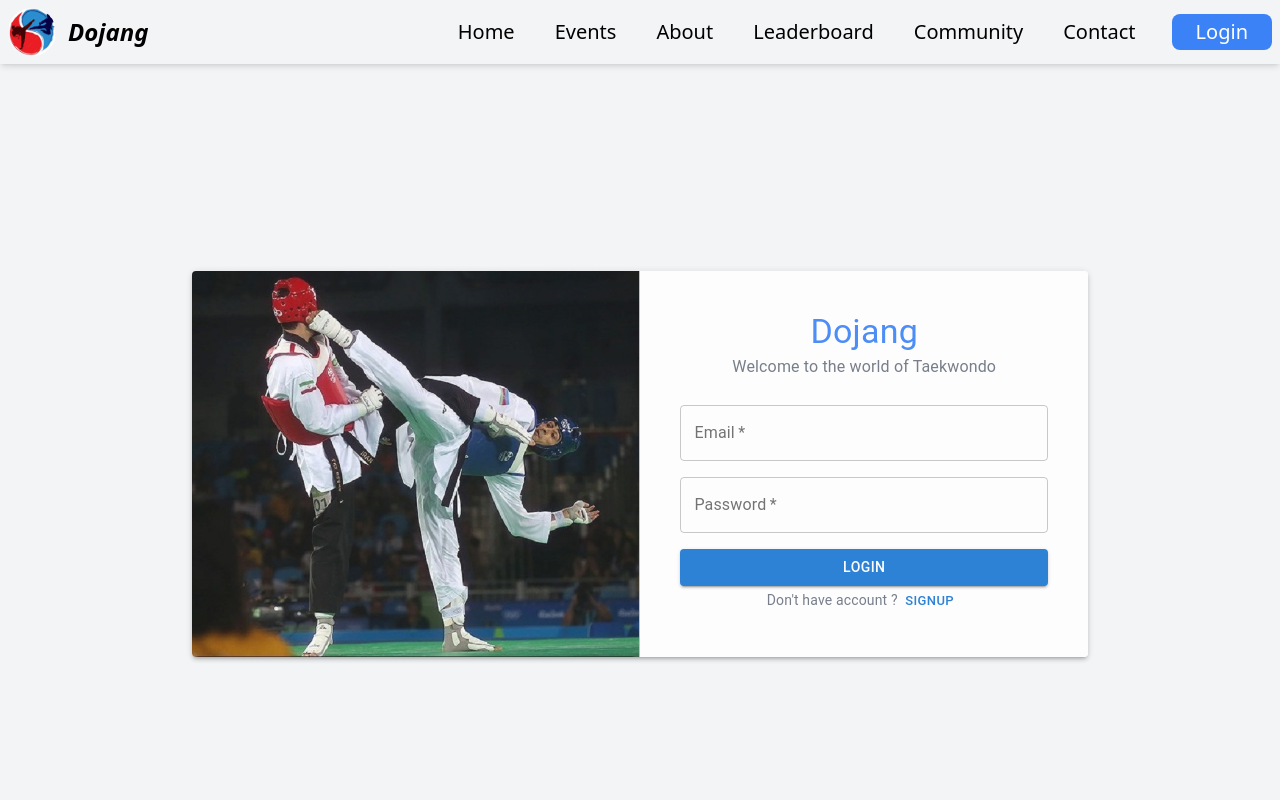
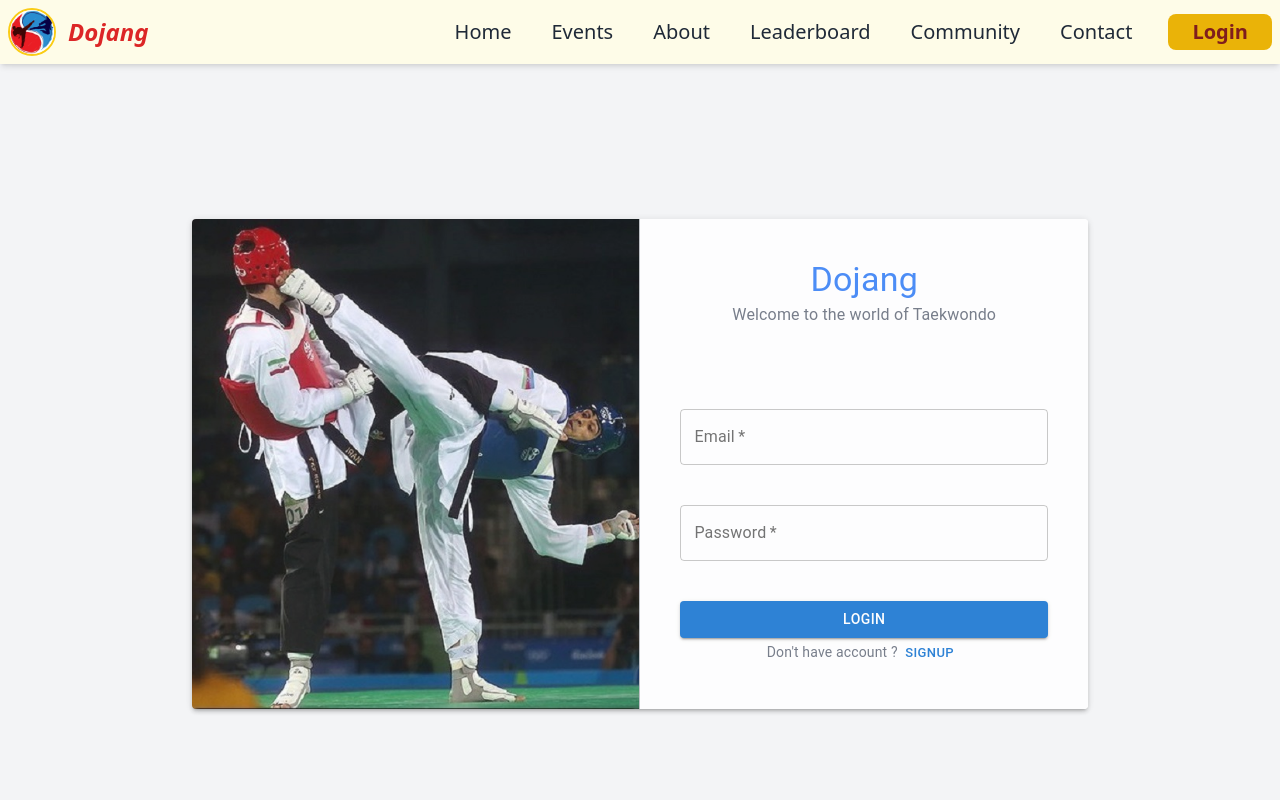
Before and after one commit to niroj891/DojangFrontend, a React (Vite) app: page /login in a window 1280 px wide. Shown: the top 800 px of the page. Built offline with nearby package versions, Linux system fonts and the light colour scheme.

Commit message:
Re-designed Testimonial .jsx added role in Registration form

```diff
--- a/src/Authentication/Login.jsx
+++ b/src/Authentication/Login.jsx
@@ -1,44 +1,52 @@
 import React, { useState } from "react";
 import axios from "axios";
-import { TextField, Button, Typography, Box, Paper, Divider } from "@mui/material";
+import { TextField, Button, Typography, Box, Paper, Divider, Alert } from "@mui/material";
 import { API_BASE_URL } from "../config/api.js";
 import { useNavigate } from "react-router-dom";
-import { useDispatch } from "react-redux"
+import { useDispatch } from "react-redux";
 import { loginUser } from "../Redux/Auth/auth.action";
 import { Formik, Form, Field, ErrorMessage } from "formik";
 import * as Yup from "yup";
 
-
 const validationSchema = Yup.object().shape({
-
     email: Yup.string().email("Invalid email").required("Email is required"),
     password: Yup.string()
         .min(6, "Password must be at least 6 characters")
         .required("Password is required"),
 });
 
-
 const LoginPage = () => {
-    // const [email, setEmail] = useState("");
-    // const [password, setPassword] = useState("");
-    const [error, setError] = useState("");
+    const [authError, setAuthError] = useState(null);
     const navigate = useNavigate();
     const dispatch = useDispatch();
-
-
-
 
     const initialValues = {
         email: "",
         password: "",
     };
 
-    const handleSubmit = (values, {
-        setSubmitting }) => {
-        console.log(values);
-        dispatch(loginUser({ data: values, navigate }));
+    const handleSubmit = (values, { setSubmitting }) => {
+        setAuthError(null);
+        dispatch(loginUser({
+            data: values,
+            navigate,
+            onSuccess: () => { },
+            onError: (error) => {
+                if (error.response && error.response.data) {
+                    setAuthError({
+                        message: error.response.data.message,
+                        isUsernameError: error.response.data.message === "Incorrect username"
+                    });
+                } else {
+                    setAuthError({
+                        message: "An error occurred. Please try again.",
+                        isUsernameError: false
+                    });
+                }
+            }
+        }));
         setSubmitting(false);
-    }
+    };
 
     return (
         <div className="flex items-center justify-center min-h-screen bg-gray-100">
@@ -52,6 +60,7 @@ const LoginPage = () => {
                     />
                 </div>
                 <Divider orientation="vertical" flexItem className="hidden md:block bg-gray-300 w-[1px]" />
+
                 {/* Right Side - Login Form */}
                 <div className="w-full md:w-1/2 p-6 sm:p-10 bg-white flex flex-col justify-center">
                     <Box textAlign="center" mb={3}>
@@ -63,11 +72,26 @@ const LoginPage = () => {
                         </Typography>
                     </Box>
 
-                    {error && <Typography color="error">{error}</Typography>}
-                    <Formik onSubmit={handleSubmit} initialValues={initialValues} validationSchema={validationSchema} >
+                    {/* Fixed height error container */}
+                    <div className="min-h-[56px]">
+                        {authError && (
+                            <Alert severity="error" sx={{ mb: 2 }}>
+                                {authError.message}
+                            </Alert>
+                        )}
+                    </div>
 
+                    <Formik
+                        onSubmit={handleSubmit}
+                        initialValues={initialValues}
+                        validationSchema={validationSchema}
+                    >
+                        {({ isSubmitting }) => (
                             <Form className="space-y-4">
-                            <Field as={TextField}
+                                {/* Email Field */}
+                                <div className="min-h-[80px]">
+                                    <Field
+                                        as={TextField}
                                         name="email"
                                         label="Email"
                                         type="email"
@@ -75,39 +99,49 @@ const LoginPage = () => {
                                         variant="outlined"
                                         required
                                         className="bg-white rounded-md"
+                                        error={authError?.isUsernameError}
+                                        helperText={authError?.isUsernameError ? "" : null}
                                     />
                                     <ErrorMessage
                                         name="email"
                                         component="div"
                                         className="text-red-500"
                                     />
-                            <Field as={TextField}
+                                </div>
 
+                                {/* Password Field */}
+                                <div className="min-h-[80px]">
+                                    <Field
+                                        as={TextField}
                                         name="password"
                                         label="Password"
                                         type="password"
                                         fullWidth
                                         variant="outlined"
-
                                         required
                                         className="bg-white rounded-md"
+                                        error={authError && !authError.isUsernameError}
+                                        helperText={authError && !authError.isUsernameError ? "" : null}
                                     />
                                     <ErrorMessage
                                         name="password"
                                         component="div"
                                         className="text-red-500"
                                     />
+                                </div>
+
                                 <Button
                                     type="submit"
                                     fullWidth
                                     variant="contained"
                                     className="bg-red-600 hover:bg-lime-700 text-white py-2 px-4 rounded-lg"
+                                    disabled={isSubmitting}
                                 >
-                                Login
+                                    {isSubmitting ? "Logging in..." : "Login"}
                                 </Button>
                             </Form>
+                        )}
                     </Formik>
-
 
                     <Typography variant="body2" className="text-center mt-4 text-gray-500">
                         Don't have account ?
--- a/src/Component/Navbar.jsx
+++ b/src/Component/Navbar.jsx
@@ -15,14 +15,14 @@ export default function Navbar() {
     };
 
     return (
-        <nav className="bg-gray-100 shadow-md p-2 sticky top-0 z-50">
+        <nav className="bg-yellow-50 shadow-md p-2 sticky top-0 z-50 ">
             <div className="container mx-auto flex justify-between items-center">
                 {/* Logo */}
-                <Link to="/home" className="text-2xl font-bold text-black hover:text-gray-600  transition flex  items-center space-x-3">
+                <Link to="/home" className="text-2xl font-bold text-red-600 hover:text-red-700 transition flex items-center space-x-3">
                     <img
                         src="/image/Taekwondo logo.png"
                         alt="Dojang Logo"
-                        className="w-12 h-12 object-contain rounded-full"
+                        className="w-12 h-12 object-contain rounded-full border-2 border-yellow-400"
                     />
                     <span className="italic">Dojang</span>
                 </Link>
@@ -33,8 +33,8 @@ export default function Navbar() {
                         <Link
                             key={item}
                             to={`/${item.toLowerCase()}`}
-                            className="text-xl text-black rounded-lg py-1 px-1
-                            hover:text-black hover:bg-gray-400 transition"
+                            className="text-xl text-gray-800 rounded-lg py-1 px-1
+                            hover:text-red-600 hover:bg-yellow-200 transition"
                         >
                             {item}
                         </Link>
@@ -42,14 +42,14 @@ export default function Navbar() {
                     {isUserLoggedIn ? (
                         <Link
                             to="/profile"
-                            className="bg-green-500 text-white px-6 py-1 rounded-lg text-xl hover:bg-green-600 transition"
+                            className="bg-red-600 text-white px-6 py-1 rounded-lg text-xl hover:bg-red-700 transition"
                         >
                             Profile
                         </Link>
                     ) : (
                         <Link
                             to="/login"
-                            className="bg-blue-500 text-white px-6 py-1 rounded-lg text-xl hover:bg-blue-600 transition"
+                            className="bg-yellow-500 text-red-900 font-semibold px-6 py-1 rounded-lg text-xl hover:bg-yellow-600 transition"
                         >
                             Login
                         </Link>
@@ -59,7 +59,7 @@ export default function Navbar() {
                 {/* Mobile Menu Button (Repositioned to Right) */}
                 <button
                     onClick={handleDrawerToggle}
-                    className="md:hidden text-black focus:outline-none"
+                    className="md:hidden text-red-600 focus:outline-none"
                 >
                     <Menu fontSize="large" />
                 </button>
@@ -68,9 +68,9 @@ export default function Navbar() {
             {/* Mobile Drawer */}
             {mobileOpen && (
                 <div className="fixed inset-0 bg-black bg-opacity-50 z-50" onClick={handleDrawerToggle}>
-                    <div className="absolute right-0 top-0 w-64 h-full bg-white shadow-lg p-6">
+                    <div className="absolute right-0 top-0 w-64 h-full bg-yellow-50 shadow-lg p-6">
                         {/* Close Button */}
-                        <button className="absolute top-4 right-4 text-black text-2xl" onClick={handleDrawerToggle}>
+                        <button className="absolute top-4 right-4 text-red-600 text-2xl" onClick={handleDrawerToggle}>
                             ✖
                         </button>
 
@@ -80,7 +80,7 @@ export default function Navbar() {
                                 <Link
                                     key={item}
                                     to={`/${item.toLowerCase()}`}
-                                    className="text-xl text-black hover:text-blue-500 transition"
+                                    className="text-xl text-gray-800 hover:text-red-600 transition"
                                     onClick={handleDrawerToggle}
                                 >
                                     {item}
@@ -89,7 +89,7 @@ export default function Navbar() {
                             {isUserLoggedIn ? (
                                 <Link
                                     to="/profile"
-                                    className="bg-green-500 text-white px-6 py-2 rounded-lg text-xl text-center hover:bg-green-600 transition"
+                                    className="bg-red-600 text-white px-6 py-2 rounded-lg text-xl text-center hover:bg-red-700 transition"
                                     onClick={handleDrawerToggle}
                                 >
                                     Profile
@@ -97,7 +97,7 @@ export default function Navbar() {
                             ) : (
                                 <Link
                                     to="/login"
-                                    className="bg-blue-500 text-white px-6 py-2 rounded-lg text-xl text-center hover:bg-blue-600 transition"
+                                    className="bg-yellow-500 text-red-900 font-semibold px-6 py-2 rounded-lg text-xl text-center hover:bg-yellow-600 transition"
                                     onClick={handleDrawerToggle}
                                 >
                                     Login
--- a/src/pages/RegistrationForm.jsx
+++ b/src/pages/RegistrationForm.jsx
@@ -53,10 +53,11 @@ const RegistrationForm = () => {
                 }
             );
 
+            console.log(response.status)
+            if (response.status == 200) {
                 // Success message from backend if available, otherwise use custom message
                 const successMessage = response.data?.message || 'Registration successful!';
                 setSuccess(successMessage);
-
                 // Clear form on successful submission
                 setFormData({
                     firstName: '',
@@ -69,7 +70,11 @@ const RegistrationForm = () => {
                 setTimeout(() => {
                     navigate('/events', { state: { registrationSuccess: true } });
                 }, 4000);
+            } else {
 
+                const errormessage = "User already exists";
+                setError(errormessage)
+            }
         } catch (error) {
             console.error('Registration error:', error);
 
@@ -78,13 +83,12 @@ const RegistrationForm = () => {
 
             if (error.response) {
                 // Backend returned an error response
-                errorMessage = error.response.data?.message || errorMessage;
+                errorMessage = error.response.data || errorMessage;
 
                 // Handle specific status codes
-                if (error.response.status === 401) {
-                    errorMessage = 'Session expired. Please login again.';
-                } else if (error.response.status === 409) {
-                    errorMessage = 'You are already registered for this event.';
+                if (error.response.status === 500) {
+                    errorMessage = 'User Already registered';
+
                 } else if (error.response.status === 500) {
                     errorMessage = 'User Already Exists.';
                 }
```
Also changed, not shown: src/Authentication/Register.jsx (+39 -16 lines), src/Redux/Auth/auth.action.js (+37 -10 lines), src/Testimonial.jsx (+18 -20 lines). Lines whose indentation alone changed are shown as unchanged.
